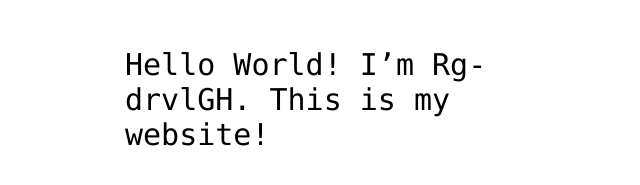
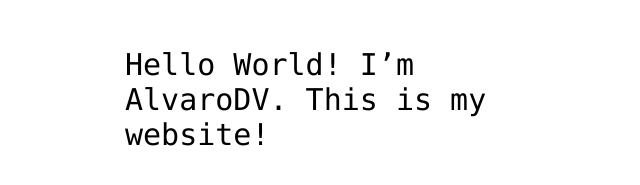
Before and after one commit to AlvaroDV/AlvaroDV.github.io, a plain HTML site: page index.html in a window 1280 px wide. Shown: the part 341-526 px from the top of the page, without its empty margins (315-955 px from the left). Drawn offline with Linux system fonts and the light colour scheme.

Commit message:
new commit

```diff
--- a/index.html
+++ b/index.html
@@ -12,7 +12,7 @@
 <img src="https://octodex.github.com/images/daftpunktocat-thomas.gif" id="octocat" alt="octocat-gif" />
 
 <!-- Change this code here by copy and pasting your template on line 15 -->
-<p>Hello World! I’m Rg-drvlGH. This is my website!</p>
+<p>Hello World! I’m AlvaroDV. This is my website!</p>
 
 </body>
 </html>
```
